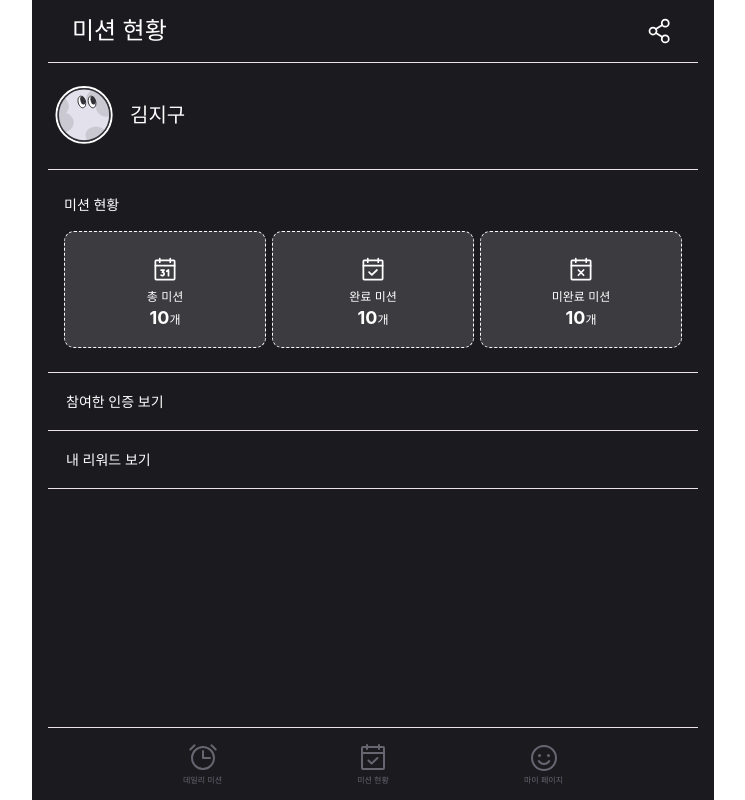
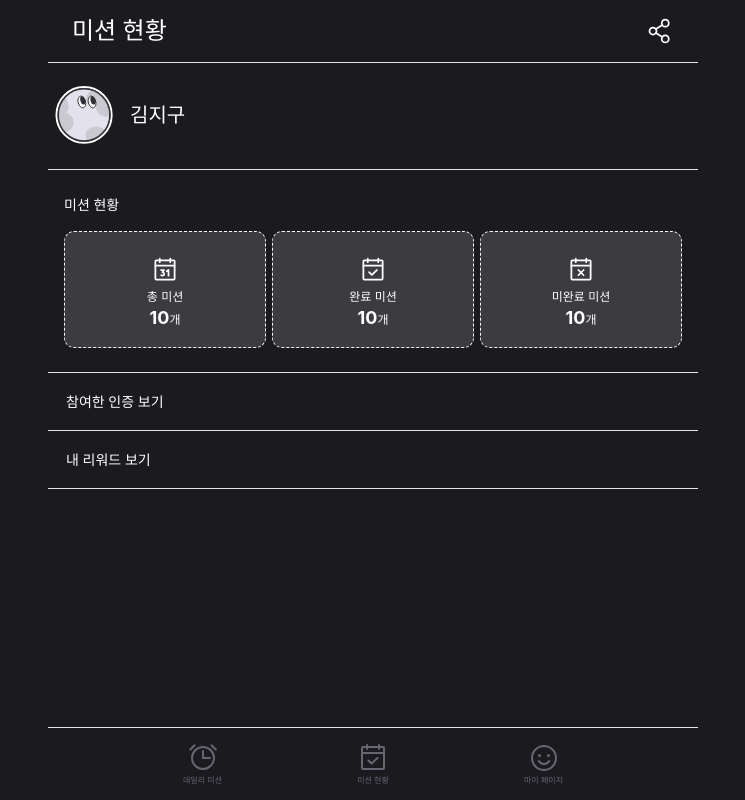
Before and after one commit to bsideproject/praise-frontend, a Next.js app: page /my-page in a window 1280 px wide. Shown: the whole page, without its empty margins (267-1012 px from the left). Built offline with nearby package versions, Linux system fonts and the light colour scheme.

Commit message:
fix: modal layout을 위해 default layout 수정

```diff
--- a/pages/_document.js
+++ b/pages/_document.js
@@ -1,23 +1,27 @@
 // pages/_document.js
 
-import Document, { Html, Head, Main, NextScript } from 'next/document'
+import Document, { Html, Head, Main, NextScript } from "next/document";
 
 class MyDocument extends Document {
 	render() {
 		return (
 			<Html>
 				<Head>
-            <link rel="preconnect" href="https://fonts.googleapis.com"/>
-            <link rel="preconnect" href="https://fonts.gstatic.com" crossOrigin/>
-            <link href="https://fonts.googleapis.com/css2?family=Noto+Sans+KR:wght@100;300;400;500;700;900&display=swap" rel="stylesheet"/>
+					<link rel="preconnect" href="https://fonts.googleapis.com" />
+					<link rel="preconnect" href="https://fonts.gstatic.com" crossOrigin />
+					<link
+						href="https://fonts.googleapis.com/css2?family=Noto+Sans+KR:wght@100;300;400;500;700;900&display=swap"
+						rel="stylesheet"
+					/>
 				</Head>
-        <body>
+				<body className="mobile-container">
 					<Main />
 					<NextScript />
+					<div id="modal-root"></div>
 				</body>
 			</Html>
-    )
+		);
 	}
 }
 
-export default MyDocument
+export default MyDocument;
--- a/src/layouts/index.tsx
+++ b/src/layouts/index.tsx
@@ -2,16 +2,9 @@ import styled from "styled-components";
 import Footer from "../components/footer";
 
 const PageContainer = styled.div`
-	padding-left: 16px;
-	padding-right: 16px;
 	display: flex;
 	flex-direction: column;
 	min-height: 100vh;
-	background-color: ${(props) => props.theme.colors.background};
-	@media screen and (min-width: 768px) {
-		margin: 0 auto;
-		width: 650px;
-	}
 `;
 
 const Content = styled.div`
--- a/styles/globals.css
+++ b/styles/globals.css
@@ -29,3 +29,17 @@ a:active {
 	text-decoration: none;
 	color: inherit;
 }
+
+.mobile-container {
+	padding-left: 16px;
+	padding-right: 16px;
+	background-color: #1b1a1f;
+	position: relative;
+}
+
+@media screen and (min-width: 768px) {
+	.mobile-container {
+		margin: 0 auto;
+		width: 650px;
+	}
+}
```
Lines whose indentation alone changed are shown as unchanged.
